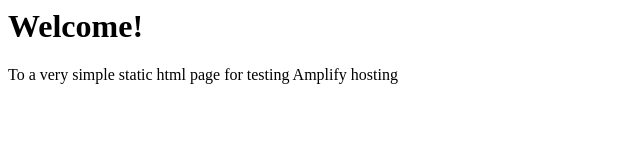
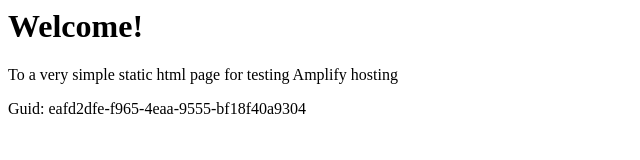
Before and after one commit to aws-aemilia-bom/Github-PR-Commit-Integration-Test-DoNotTouch-GitHubAutoBuildCanaryTest-v1-preprod-ap-south-1, a website: page src/index.html in a window 1280 px wide. Shown: the whole page, without its empty margins (0-640 px from the left). Drawn offline with Linux system fonts and the light colour scheme.

Commit message:
commit from integ tests

```diff
--- a/src/index.html
+++ b/src/index.html
@@ -1,3 +1,5 @@
+
+
 <html lang="en">
 
 <head>
@@ -10,6 +12,6 @@
 <body>
     <h1>Welcome!</h1>
     <p>To a very simple static html page for testing Amplify hosting</p>
-</body>
+    <p>Guid: eafd2dfe-f965-4eaa-9555-bf18f40a9304</p></body>
 
 </html>
```
